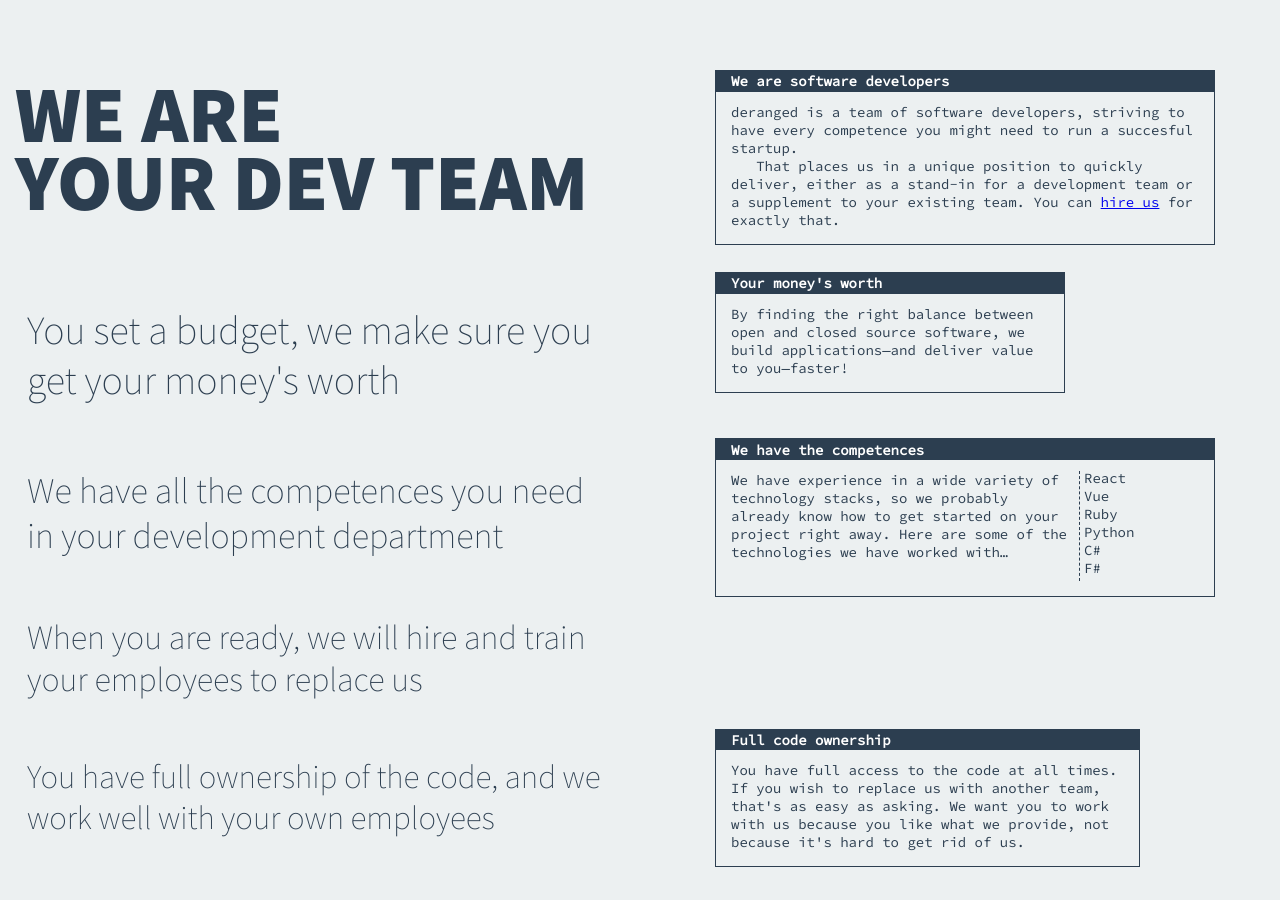
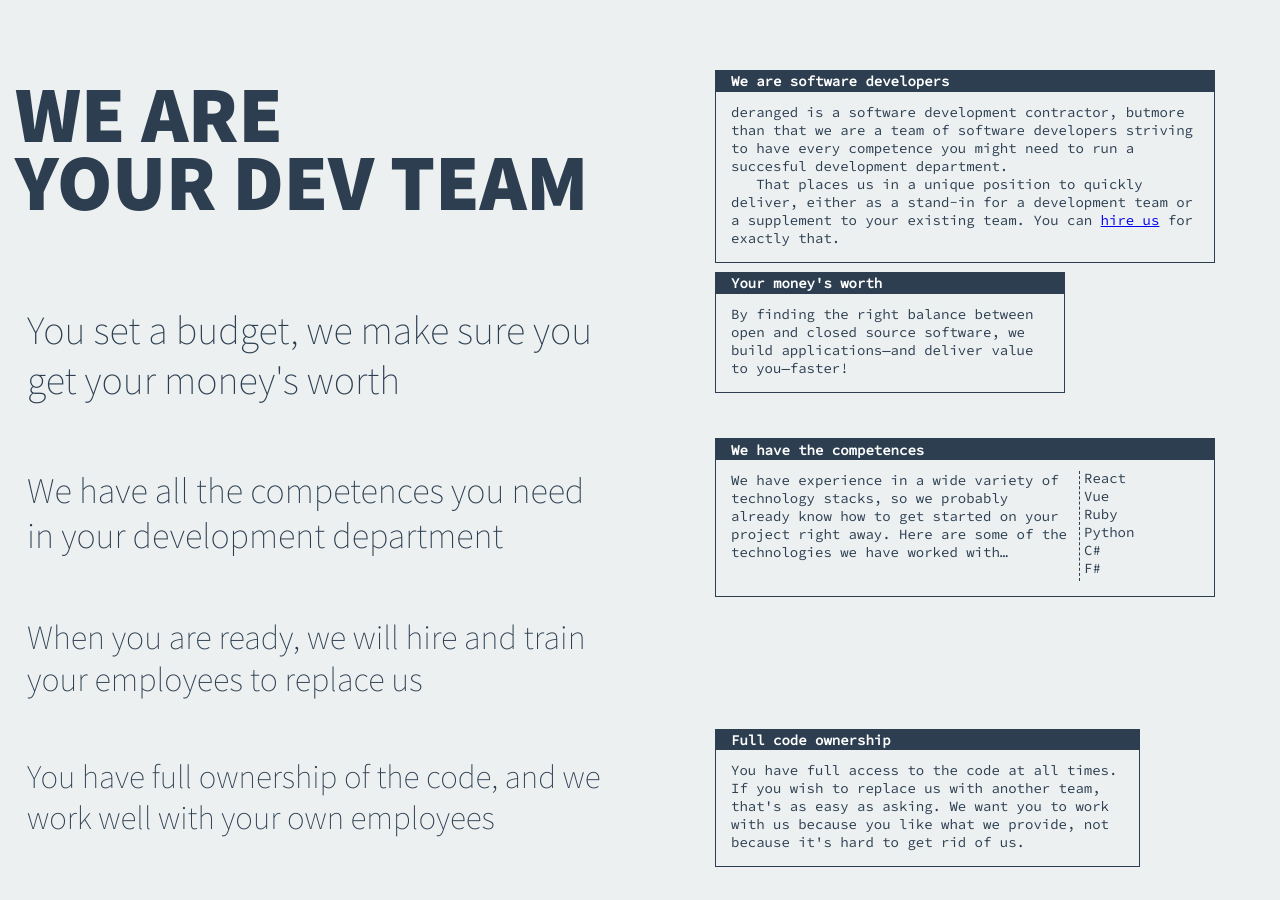
Before and after one commit to derangeddk/deranged.dk, a Jekyll site: the page built from index.html, in a window 1280 px wide and 900 px high. Built offline with Jekyll 4.4.1, drawn with Linux system fonts in a browser that asks for light colours.

Commit message:
better text tbh

```diff
--- a/index.html
+++ b/index.html
@@ -668,7 +668,7 @@ title: 'We are your dev team: deranged'
             <div class="box">
                 <div class="title">We are software developers</div>
                 <p>
-                    deranged is a team of software developers, striving to have every competence you might need to run a succesful startup.
+                    deranged is a software development contractor, butmore than that we are a team of software developers striving to have every competence you might need to run a succesful development department.
                 </p>
                 <p>
                     &nbsp;&nbsp;&nbsp;That places us in a unique position to quickly deliver, either as a stand-in for a development team or a supplement to your existing team.
```
